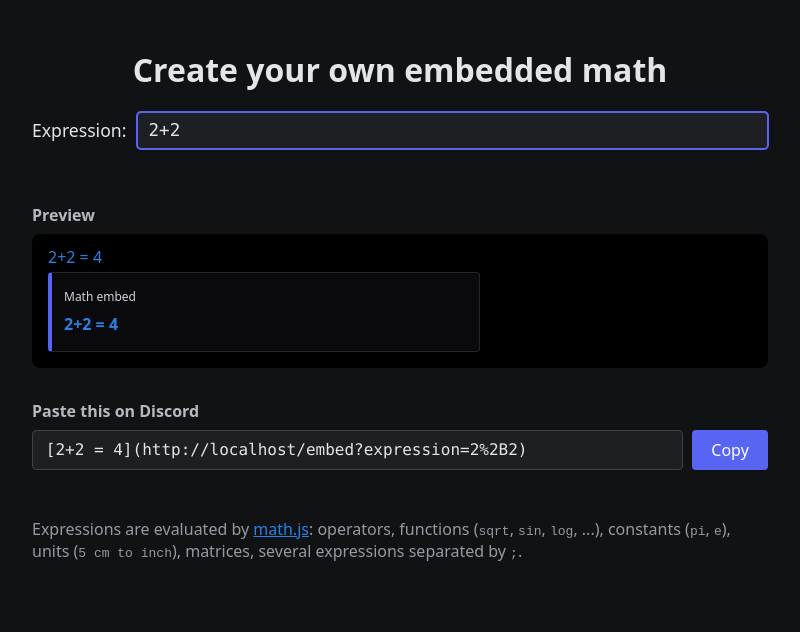
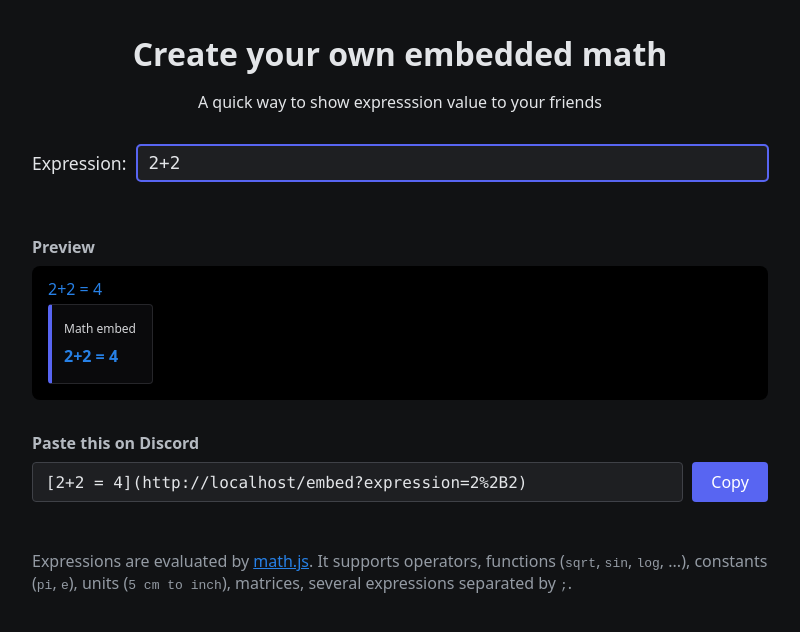
Before and after one commit to Chrysaloid/discord_math_embed, a website with bundled scripts: page src/embed.html in a window 1280 px wide. Shown: the whole page, without its empty margins (240-1040 px from the left). Built offline with nearby package versions, Linux system fonts and the light colour scheme.

Commit message:
Enhanced style

```diff
--- a/src/embed.html
+++ b/src/embed.html
@@ -34,21 +34,26 @@ body {
 	background: #111214;
 	color: #e3e5e8;
 	max-width: 46em;
-	margin: 3em auto;
+	margin: 2em auto;
 	padding: 0 1em;
 }
 h1 {
 	font-size: 2em;
 	text-align: center;
+	margin-bottom: 0.5em;
 }
 h2 {
 	font-size: 1em;
-	font-weight: 600;
+	font-weight: bold;
 	margin: 2em 0 0.5em;
 	color: #b5bac1;
 }
 a {
 	color: var(--discord_link);
+}
+.subtext {
+	text-align: center;
+	margin-bottom: 2em;
 }
 .expression_row {
 	display: flex;
@@ -99,6 +104,7 @@ a {
 .discord_embed {
 	display: grid;
 	gap: 8px;
+	width: fit-content;
 	max-width: 432px;
 	margin-top: 4px;
 	padding: 8px 16px 16px 12px;
@@ -173,6 +179,7 @@ footer {
 </head>
 <body>
 <h1>Create your own embedded math</h1>
+<p class="subtext">A quick way to show expresssion value to your friends</p>
 
 <label class="expression_row">Expression:
 	<input id="expression" type="text" spellcheck="false" autocomplete="off" autofocus>
@@ -196,8 +203,8 @@ footer {
 </div>
 
 <footer>
-	Expressions are evaluated by <a href="https://mathjs.org/docs/expressions/syntax.html" target="_blank">math.js</a>:
-	operators, functions (<code>sqrt</code>, <code>sin</code>, <code>log</code>, ...), constants (<code>pi</code>,
+	Expressions are evaluated by <a href="https://mathjs.org/docs/expressions/syntax.html" target="_blank">math.js</a>.
+	It supports operators, functions (<code>sqrt</code>, <code>sin</code>, <code>log</code>, ...), constants (<code>pi</code>,
 	<code>e</code>), units (<code>5 cm to inch</code>), matrices, several expressions separated by <code>;</code>.
 </footer>
 </body>
```
